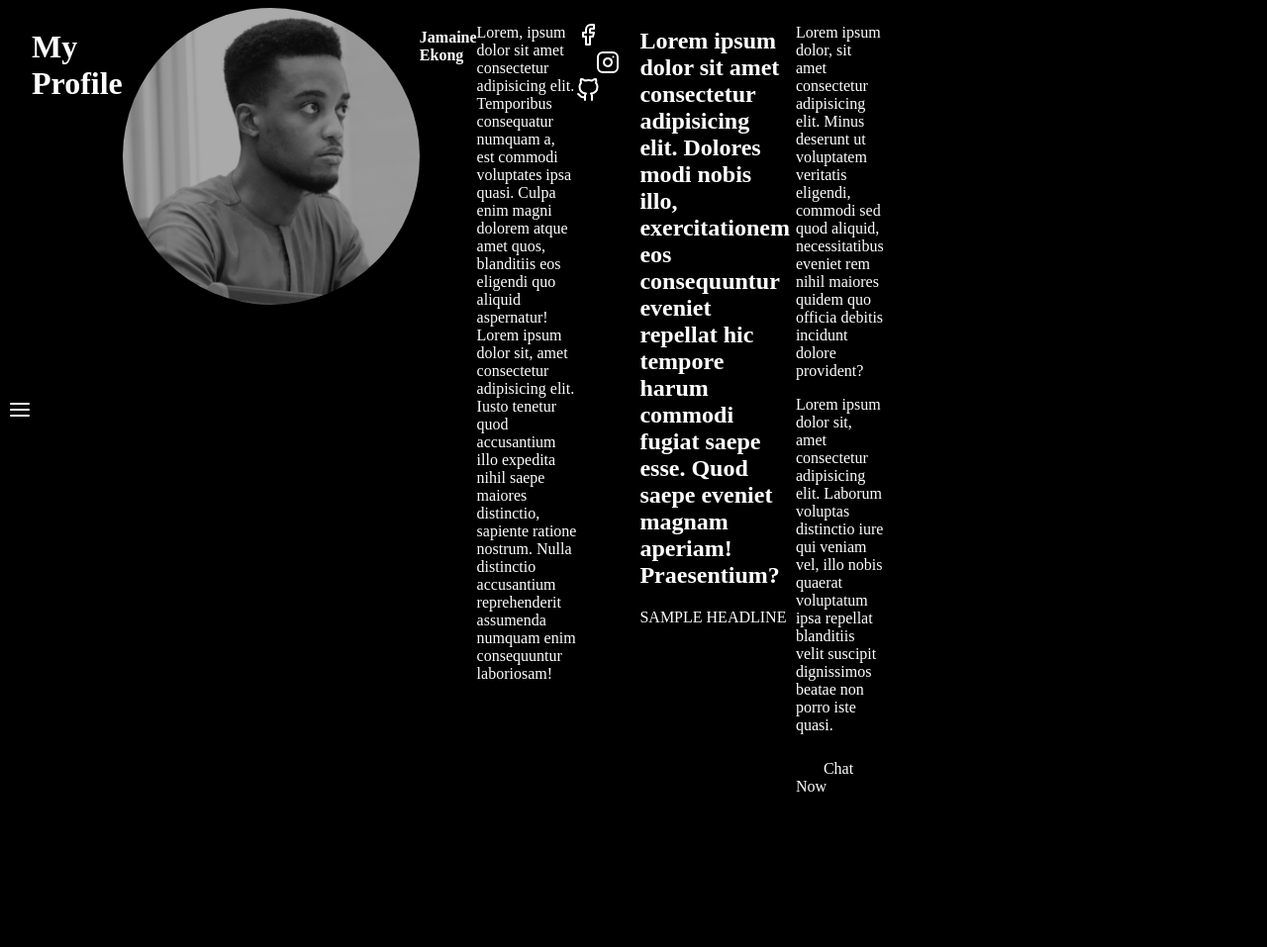
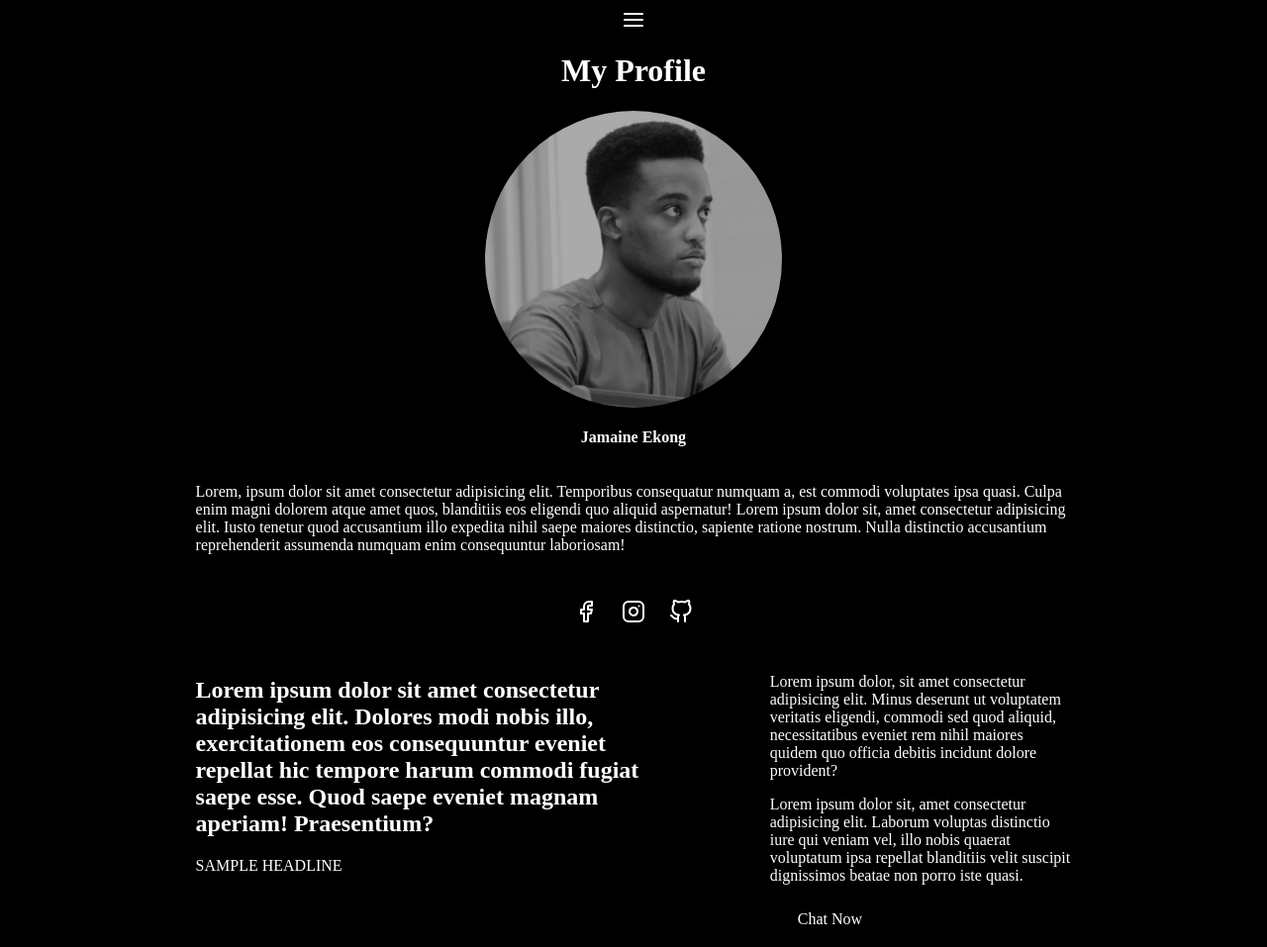
Before and after one commit to Jejovanni/profile-project, a plain HTML site: page index.html in a window 1280 px wide. Shown: the whole page at 99% size. Before the commit the page ends 828 px from the top, so only its background shows below. Drawn offline with Linux system fonts and the light colour scheme.

Commit message:
Add files via upload

```diff
--- a/style.css
+++ b/style.css
@@ -9,18 +9,25 @@ body{
     border-radius: 50%;
 }
 .main-con{
+    margin: 0 auto;
+    width: 70%;
     display: flex;
-    justify-content: center;
-    width: 70%;
+    flex-direction: column;
+    align-items: center;
 }
 .sm-icons{
-    margin: 15px 0;
+    margin: 30px 0;
 }
 .sm-icons .ig{
     padding: 0 20px;
 }
 .about-me{
     display: flex;
-    gap: 6px;
+    gap: 10%;
     justify-content: space-between;
+    width: 100%;
 }
+.about-title
+.about-con{
+    width: 50%;
+}
```
